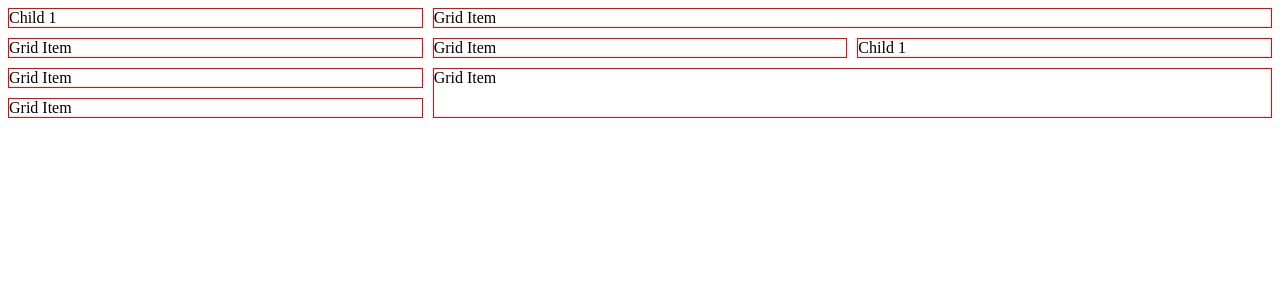
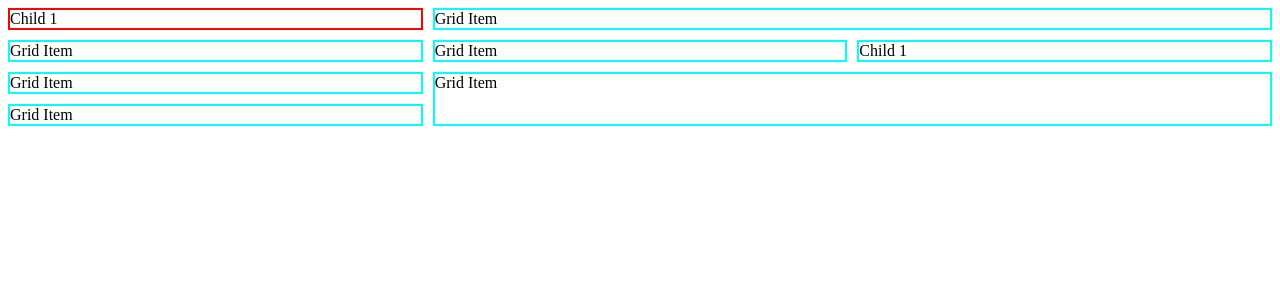
Before and after one commit to sylvain-galoustoff/navgrid, a React (Vite) app: page / in a window 1280 px wide. Shown: the top 300 px of the page. Built offline with nearby package versions, Linux system fonts and the light colour scheme; the HTML template or start-up script is replaced by a standard one.

Commit message:
GridItem : highlight selected

```diff
--- a/src/GridItem/GridItem.module.css
+++ b/src/GridItem/GridItem.module.css
@@ -1,3 +1,8 @@
 .gridItem {
-  border: 1px solid red;
+  border: 2px solid aqua;
+
 }
+
+.gridItem.selected {
+  border-color: red;
+}
--- a/src/GridItem/GridItem.tsx
+++ b/src/GridItem/GridItem.tsx
@@ -3,12 +3,16 @@ import styles from "./GridItem.module.css";
 
 type GridItemProps = {
   data: DataType;
+  itemNumber: number;
+  selected: number;
 };
 
-function GridItem({ data }: GridItemProps) {
+function GridItem({ data, itemNumber, selected }: GridItemProps) {
   return (
     <div
-      className={styles.gridItem}
+      className={`${styles.gridItem} ${
+        itemNumber === selected ? styles.selected : undefined
+      }`}
       style={{
         gridColumn: data.colSpan ? `span ${data.colSpan}` : undefined,
         gridRow: data.rowSpan ? `span ${data.rowSpan}` : undefined,
--- a/src/GridNav/GridNav.tsx
+++ b/src/GridNav/GridNav.tsx
@@ -11,6 +11,7 @@ type GridNavProps = {
 
 function GridNav({ data, gridClassName, layoutConfig }: GridNavProps) {
   const [items, setItems] = useState<JSX.Element[]>([]);
+  const [selected, setSelected] = useState(1);
 
   useEffect(() => {
     if (layoutConfig) {
@@ -22,11 +23,13 @@ function GridNav({ data, gridClassName, layoutConfig }: GridNavProps) {
         };
       });
       const renderItems = mergeDataConfig.map((item, index) => (
-        <GridItem data={item} key={index} />
+        <GridItem data={item} key={index} itemNumber={index + 1} selected={selected} />
       ));
       setItems(renderItems);
     } else {
-      const renderItems = data.map((item, index) => <GridItem data={item} key={index} />);
+      const renderItems = data.map((item, index) => (
+        <GridItem data={item} key={index} itemNumber={index + 1} selected={selected} />
+      ));
       setItems(renderItems);
     }
   }, [data, layoutConfig]);
```
